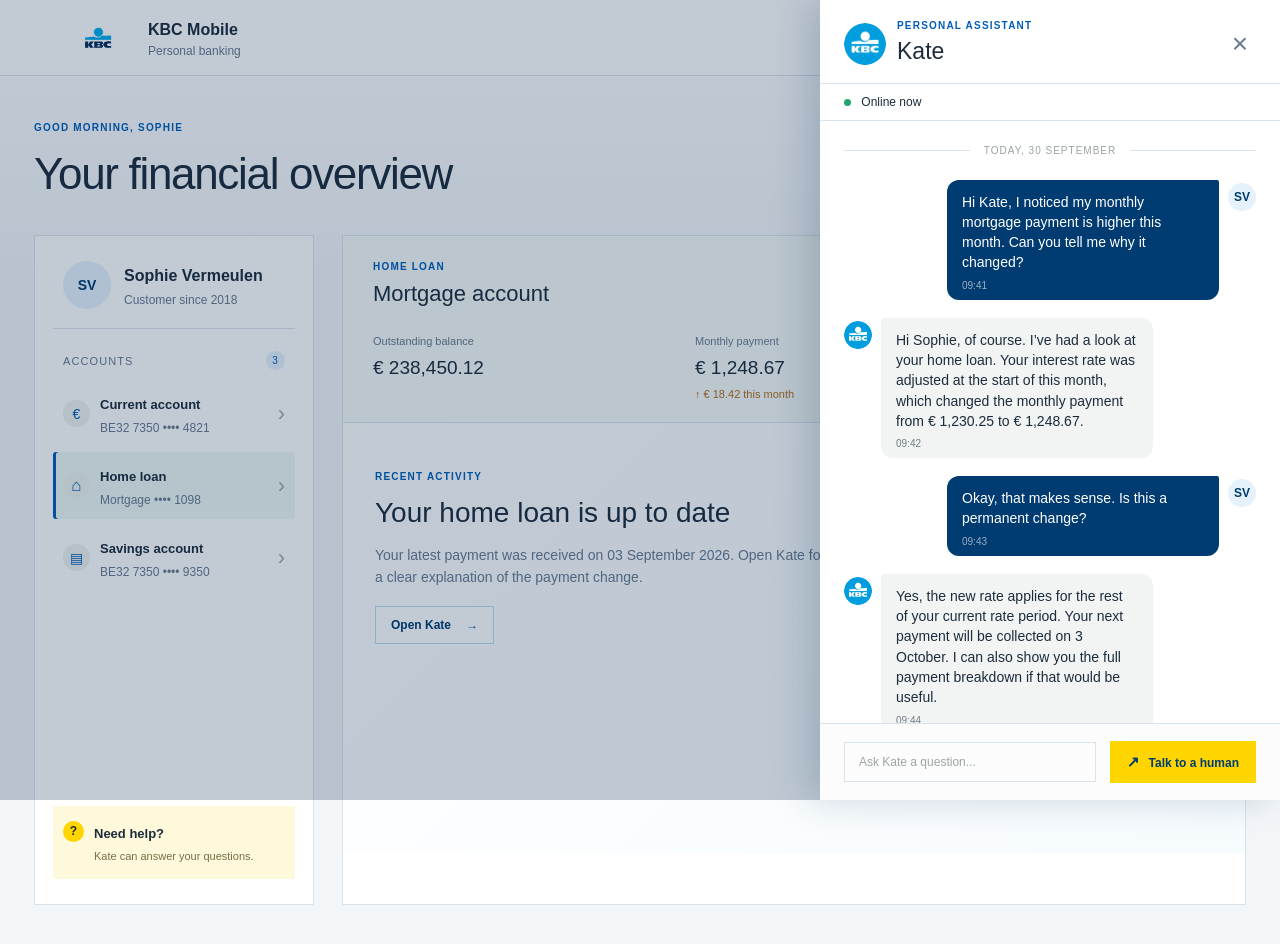
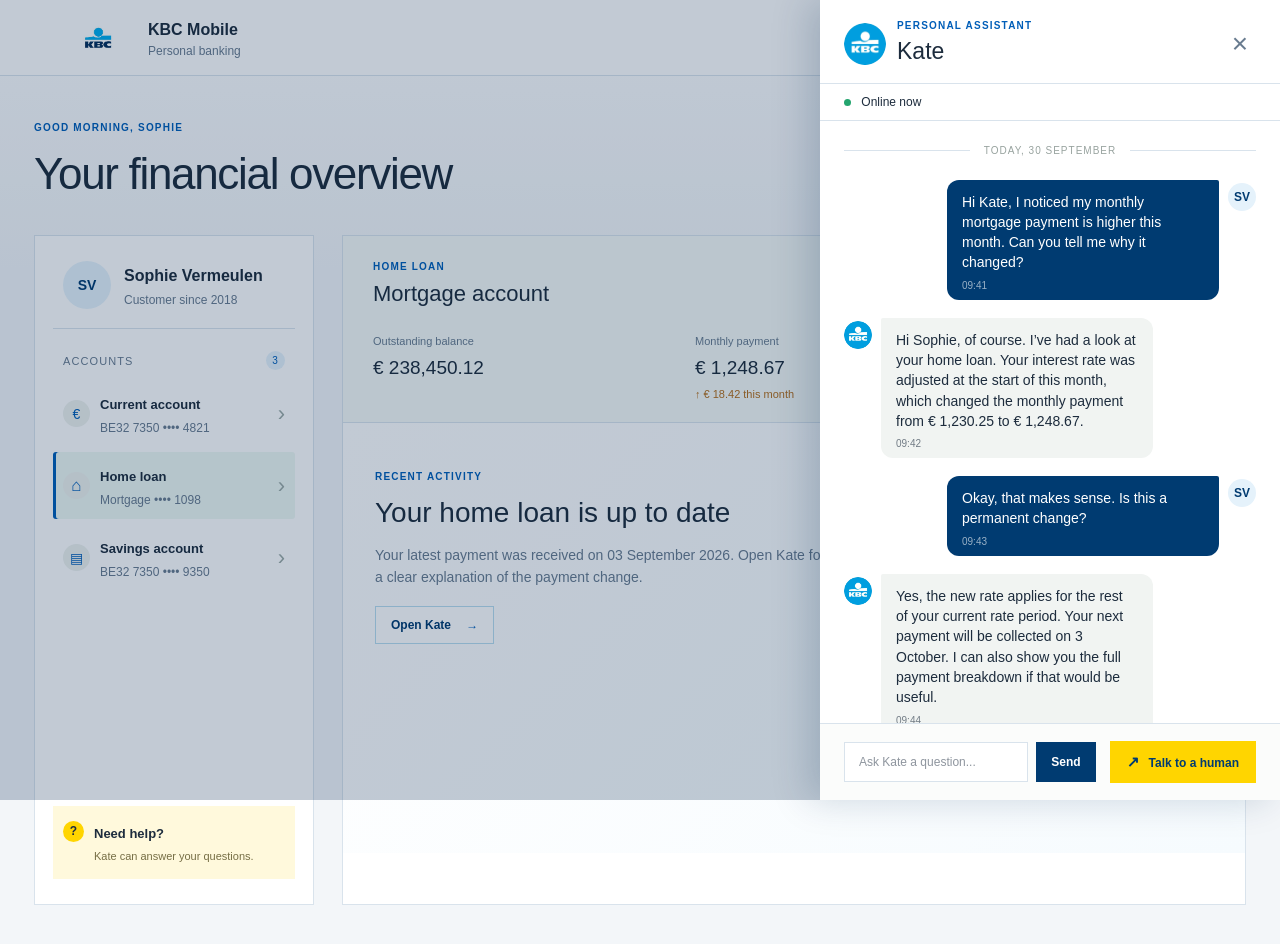
Before and after one commit to michielvissenberg/tectonic, a Next.js app in the folder apps/web/: page / in a window 1280 px wide. Shown: the top 944 px of the page. Built offline with nearby package versions, Linux system fonts and the light colour scheme.

Commit message:
feat(web): make Kate chat interactive

```diff
--- a/apps/web/src/app/globals.css
+++ b/apps/web/src/app/globals.css
@@ -38,3 +38,9 @@
 .kate-drawer.is-open { transform: translateX(0); }.kate-drawer-header { display: flex; align-items: center; justify-content: space-between; padding: 20px 24px 14px; border-bottom: 1px solid var(--line); }.kate-title { display: flex; align-items: center; gap: 11px; }.kate-title img { width: 42px; height: 42px; border-radius: 50%; object-fit: cover; }.kate-title h2 { margin: 3px 0 0; font-size: 23px; font-weight: 400; }.close-button { width: 32px; height: 32px; border: 0; background: transparent; color: var(--muted); font-size: 28px; line-height: 1; cursor: pointer; }.kate-drawer-status { padding: 11px 24px; color: var(--blue); border-bottom: 1px solid var(--line); font: 12px Arial, sans-serif; }.kate-drawer .chat-window { flex: 1; min-height: 0; overflow-y: auto; padding: 24px; }.kate-drawer .chat-action { padding: 17px 24px; }.kate-message-logo { width: 28px; height: 28px; margin-top: 3px; border-radius: 50%; object-fit: cover; }
 @keyframes fade-in { from { opacity: 0; } to { opacity: 1; } }
 @media (max-width: 800px) { .kbc-logo { width: 62px; height: 44px; }.kate-trigger { padding: 7px 9px; }.kate-trigger-icon { display: none; }.account-content-placeholder { min-height: 300px; padding: 30px 20px; }.kate-drawer-header { padding-left: 18px; padding-right: 18px; }.kate-drawer .chat-window, .kate-drawer .chat-action { padding-left: 18px; padding-right: 18px; } }
+
+.composer-form { flex: 1; display: flex; min-width: 0; gap: 8px; }
+.composer-input { min-width: 0; flex: 1; padding: 12px 14px; border: 1px solid var(--line); color: var(--ink); background: var(--white); font: 12px Arial, sans-serif; }
+.composer-input:focus { outline: 2px solid #8dcbe4; outline-offset: 1px; }
+.send-button { padding: 12px 15px; border: 0; background: var(--deep-green); color: var(--white); font: 700 12px Arial, sans-serif; cursor: pointer; }
+@media (max-width: 800px) { .composer-form { width: 100%; } }
--- a/apps/web/src/app/page.tsx
+++ b/apps/web/src/app/page.tsx
@@ -1,15 +1,23 @@
 'use client';
 
-import { useState } from 'react';
+import { type FormEvent, useState } from 'react';
 
 type EscalationRequest = {
   summary: 'requested';
   dossier: 'requested';
 };
 
+type ChatMessage = {
+  role: 'customer' | 'kate';
+  text: string;
+  time: string;
+};
+
 export default function HomePage() {
   const [kateOpen, setKateOpen] = useState(true);
   const [escalationRequest, setEscalationRequest] = useState<EscalationRequest | null>(null);
+  const [messageDraft, setMessageDraft] = useState('');
+  const [sentMessages, setSentMessages] = useState<ChatMessage[]>([]);
 
   const requestHumanHelp = () => {
     if (escalationRequest) {
@@ -17,6 +25,29 @@
     }
 
     setEscalationRequest({ summary: 'requested', dossier: 'requested' });
+  };
+
+  const sendMessage = (event: FormEvent<HTMLFormElement>) => {
+    event.preventDefault();
+    const text = messageDraft.trim();
+
+    if (!text || escalationRequest) {
+      return;
+    }
+
+    setSentMessages((messages) => [...messages, { role: 'customer', text, time: '09:45' }]);
+    setMessageDraft('');
+
+    if (/\b(human|person|helper|agent|customer service)\b/i.test(text)) {
+      requestHumanHelp();
+      return;
+    }
+
+    setSentMessages((messages) => [...messages, {
+      role: 'kate',
+      text: 'I can help explain your mortgage payments. For document-specific questions, you can ask me to connect you with a human teammate.',
+      time: '09:46',
+    }]);
   };
 
   return (
@@ -91,13 +122,18 @@
           <div className="message-row kate-message"><img className="kate-message-logo" src="/kbc-kate-logo.jpg" alt="" /><div className="message-bubble"><p>Hi Sophie, of course. I’ve had a look at your home loan. Your interest rate was adjusted at the start of this month, which changed the monthly payment from € 1,230.25 to € 1,248.67.</p><time>09:42</time></div></div>
           <div className="message-row customer-message"><div className="message-bubble"><p>Okay, that makes sense. Is this a permanent change?</p><time>09:43</time></div><div className="avatar avatar-tiny">SV</div></div>
           <div className="message-row kate-message"><img className="kate-message-logo" src="/kbc-kate-logo.jpg" alt="" /><div className="message-bubble"><p>Yes, the new rate applies for the rest of your current rate period. Your next payment will be collected on 3 October. I can also show you the full payment breakdown if that would be useful.</p><time>09:44</time></div></div>
+          {sentMessages.map((message, index) => message.role === 'customer' ? (
+            <div className="message-row customer-message" key={`${message.time}-${index}`}><div className="message-bubble"><p>{message.text}</p><time>{message.time}</time></div><div className="avatar avatar-tiny">SV</div></div>
+          ) : (
+            <div className="message-row kate-message" key={`${message.time}-${index}`}><img className="kate-message-logo" src="/kbc-kate-logo.jpg" alt="" /><div className="message-bubble"><p>{message.text}</p><time>{message.time}</time></div></div>
+          ))}
           {escalationRequest && <>
             <div className="message-row kate-message"><img className="kate-message-logo" src="/kbc-kate-logo.jpg" alt="" /><div className="message-bubble"><p>I’m sorry, I can’t handle this document-specific mortgage question. I’ll ask a human teammate to help.</p><time>09:45</time></div></div>
             <div className="message-row kate-message"><img className="kate-message-logo" src="/kbc-kate-logo.jpg" alt="" /><div className="message-bubble"><p>I’ll send this conversation and a summary to a human helper, so you won’t need to repeat what happened.</p><time>09:45</time></div></div>
           </>}
         </div>
         <div className="chat-action">
-          {escalationRequest ? <div className="requested-state" role="status" aria-live="polite"><span>✓</span><div><strong>Your request was sent to customer service</strong><small>Someone will join this conversation shortly.</small></div></div> : <><div className="composer-placeholder">Ask Kate a question...</div><button className="human-button" type="button" onClick={requestHumanHelp}><span>↗</span> Talk to a human</button></>}
+          {escalationRequest ? <div className="requested-state" role="status" aria-live="polite"><span>✓</span><div><strong>Your request was sent to customer service</strong><small>Someone will join this conversation shortly.</small></div></div> : <><form className="composer-form" onSubmit={sendMessage}><input className="composer-input" type="text" value={messageDraft} onChange={(event) => setMessageDraft(event.target.value)} placeholder="Ask Kate a question..." aria-label="Message Kate" /><button className="send-button" type="submit" aria-label="Send message">Send</button></form><button className="human-button" type="button" onClick={requestHumanHelp}><span>↗</span> Talk to a human</button></>}
         </div>
       </aside>
     </main>
```
